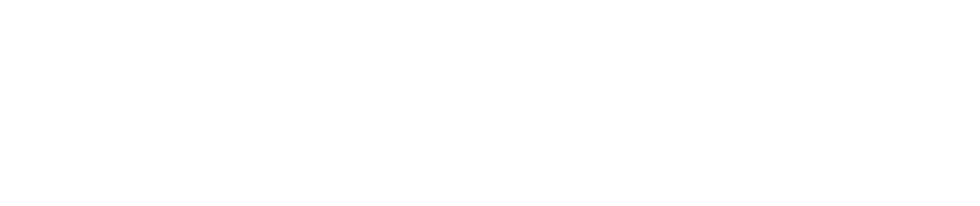
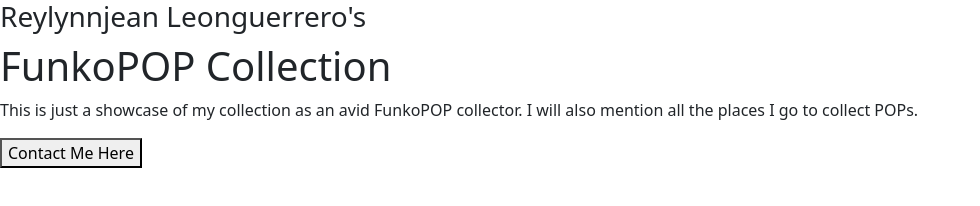
Before and after one commit to Leona671/FunkoPOP, a plain HTML site: page index.html in a window 1280 px wide. Shown: the whole page, without its empty margins (0-980 px from the left). Drawn offline with nearby package versions, Linux system fonts and the light colour scheme.

Commit message:
Added content and font style

```diff
--- a/index.html
+++ b/index.html
@@ -21,7 +21,20 @@
       integrity="sha384-ka7Sk0Gln4gmtz2MlQnikT1wXgYsOg+OMhuP+IlRH9sENBO0LRn5q+8nbTov4+1p"
       crossorigin="anonymous"
     ></script>
+    <link rel="preconnect" href="https://fonts.gstatic.com" crossorigin />
+    <link
+      href="https://fonts.googleapis.com/css2?family=Merriweather:ital,wght@1,300&display=swap"
+      rel="stylesheet"
+    />
     <title>FunkoPOP</title>
   </head>
-  <body></body>
+  <body>
+    <h3>Reylynnjean Leonguerrero's</h3>
+    <h1>FunkoPOP Collection</h1>
+    <p>
+      This is just a showcase of my collection as an avid FunkoPOP collector. I
+      will also mention all the places I go to collect POPs.
+    </p>
+    <button>Contact Me Here</button>
+  </body>
 </html>
--- a/src/style.css
+++ b/src/style.css
@@ -0,0 +1,4 @@
+body {
+  font-family: "Merriweather", serif;
+  text-align: center;
+}
```
